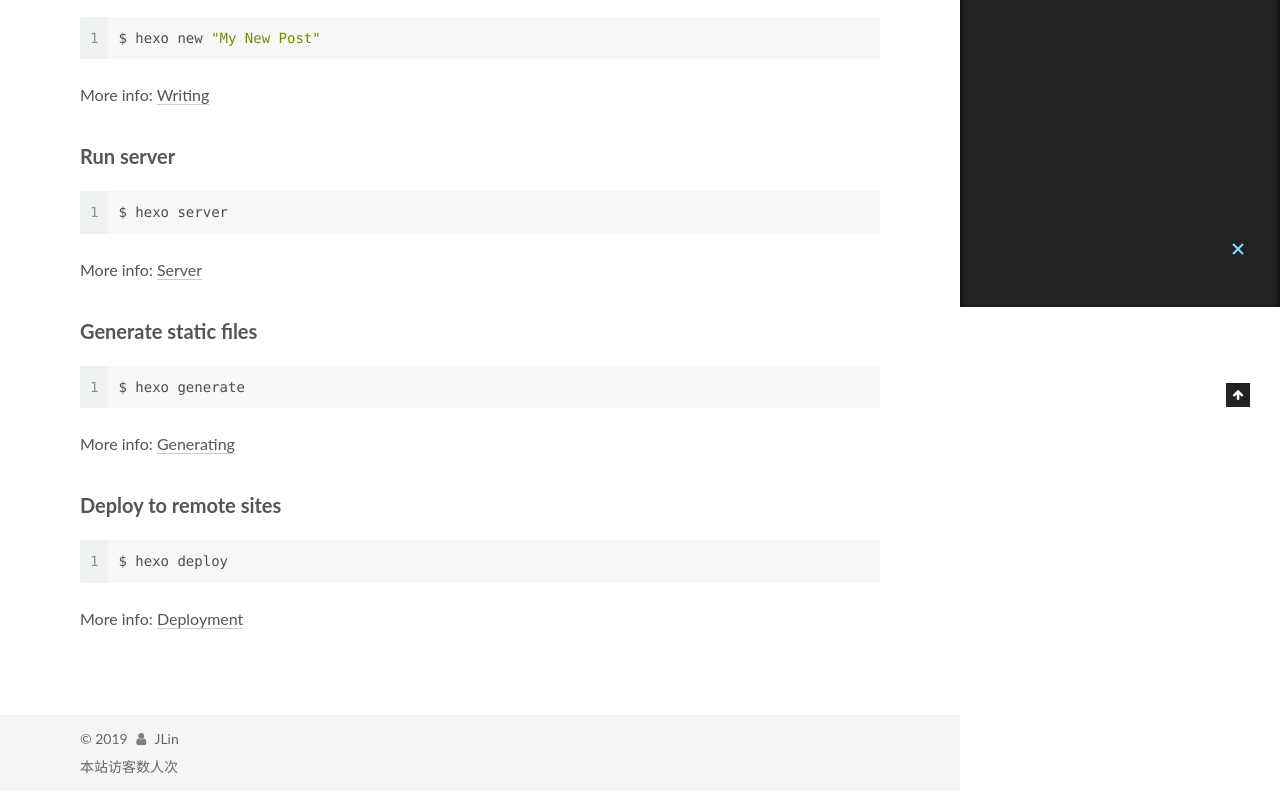
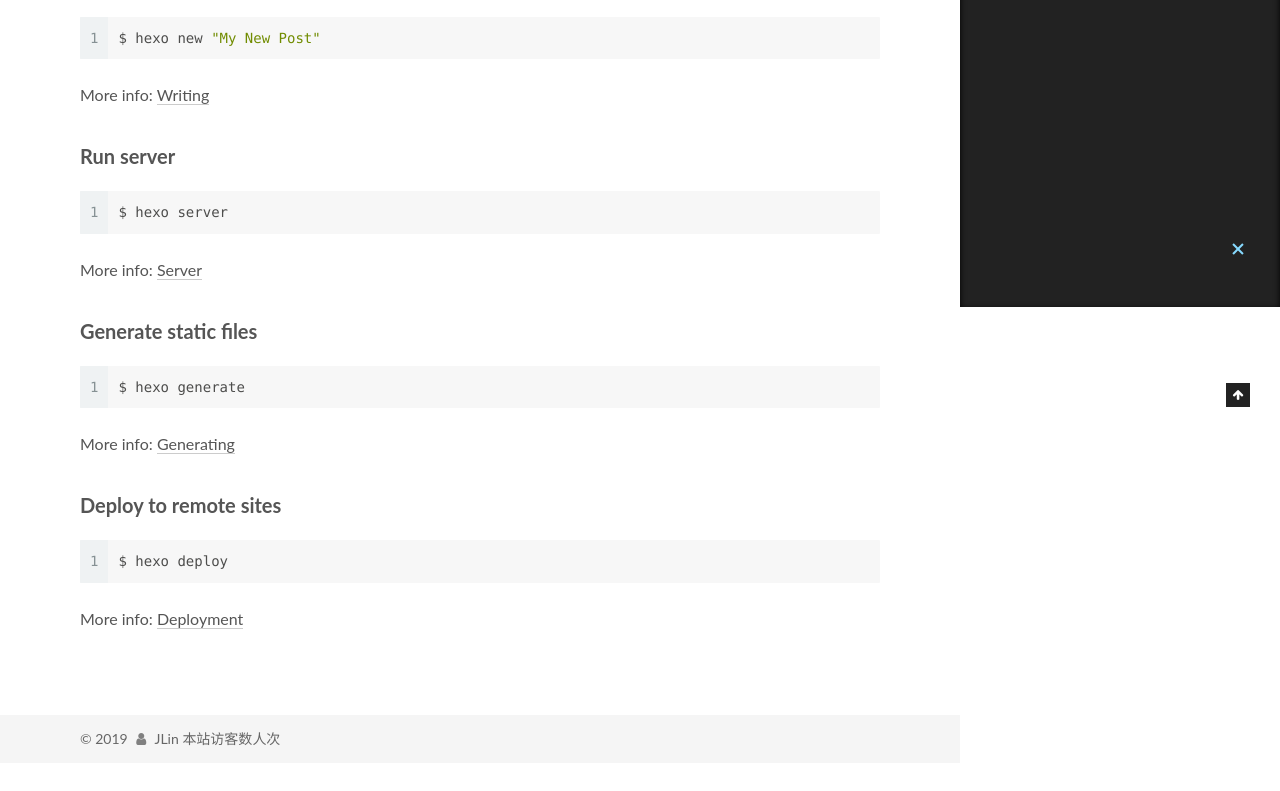
Before and after one commit to NarniaJL/NarniaJL.github.io, a plain HTML site: page 2019/05/21/hello-world/index.html in a window 1280 px wide. Shown: the part 493-1284 px from the top of the page. After the commit the page ends 1256 px from the top, so only its background shows below. Drawn offline with Linux system fonts and the light colour scheme; some packages are replaced by stand-ins of ours; no server answers; a script that the page names is missing.

Commit message:
Site updated: 2019-06-28 16:54:42

```diff
--- a/2019/05/21/hello-world/index.html
+++ b/2019/05/21/hello-world/index.html
@@ -605,6 +605,10 @@
   </span>
   <span class="author" itemprop="copyrightHolder">JLin</span>
 
+<div class="powered-by">
+本站访客数<span id="busuanzi_value_site_uv"></span>人次
+</div>
+
 
 
 
@@ -618,9 +622,7 @@
 
 
 
-<span id="busuanzi_container_site_uv">
-  本站访客数<span id="busuanzi_value_site_uv"></span>人次
-</span>
+
 
 
 
```
Also changed, not shown: 404.html (+5 -3 lines), about/index.html (+5 -3 lines), archives/2019/05/index.html (+5 -3 lines), archives/2019/index.html (+5 -3 lines), archives/index.html (+5 -3 lines), categories/index.html (+5 -3 lines), index.html (+5 -3 lines), tags/index.html (+5 -3 lines).
